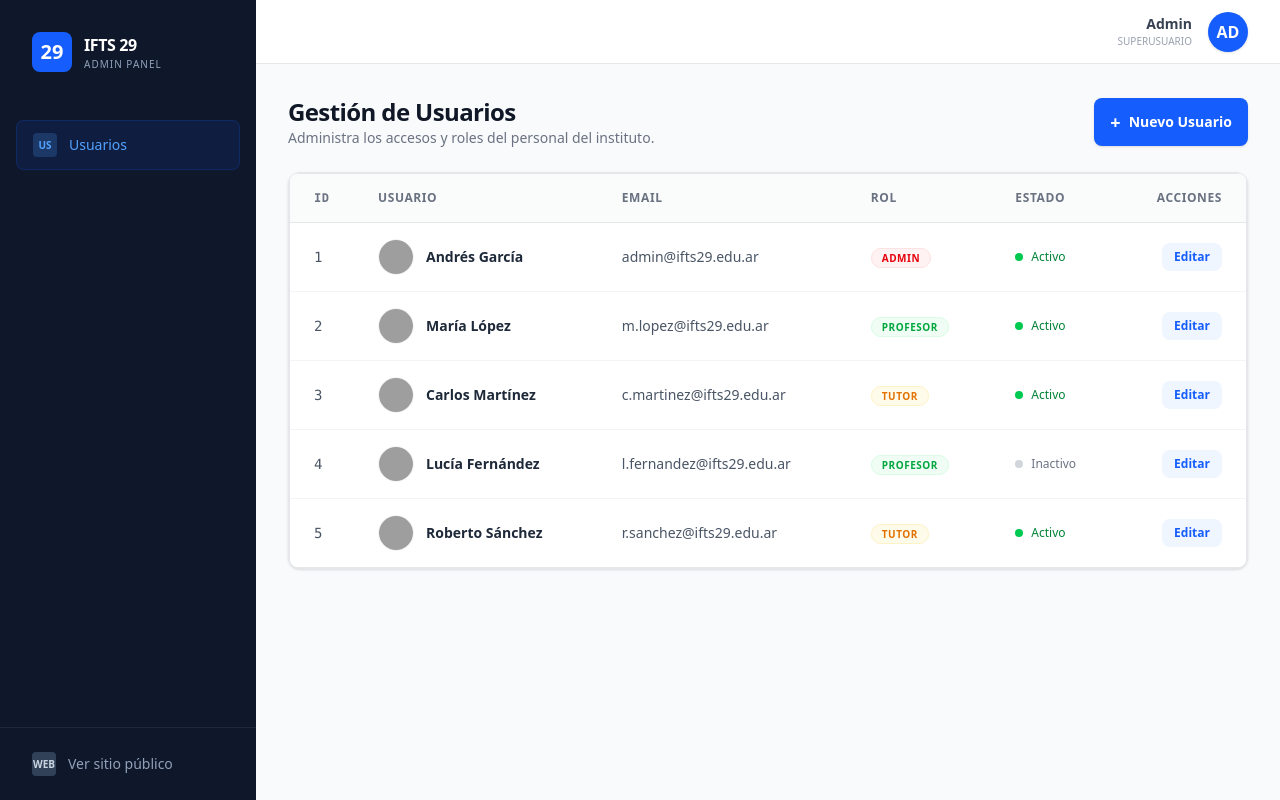
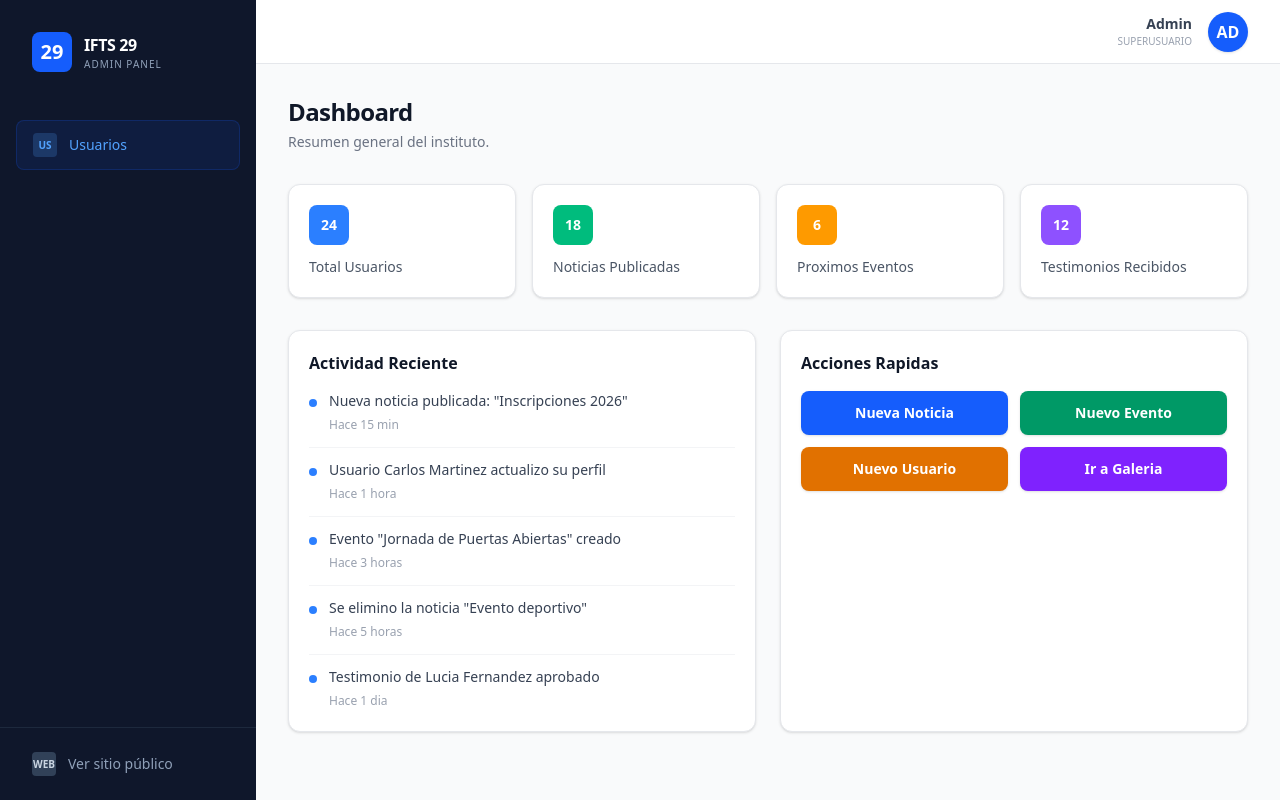
Before and after one commit to Lute86/ProyectoIntegradorTDS, a React (Vite) app in the folder App/frontend/: page /admin in a window 1280 px wide. Before the commit this address led to /admin/usuarios. Built offline with nearby package versions, Linux system fonts and the light colour scheme; grey boxes are pictures that could not be loaded.

Commit message:
chore(fe/admin): set dashboard as default admin route and update tasks

```diff
--- /dev/null
+++ b/App/frontend/src/pages/admin/DashboardPage/DashboardPage.tsx
@@ -0,0 +1,99 @@
+import { Link } from 'react-router-dom';
+
+/* ------------------------------------------------------------------ */
+/*  Datos mock estaticos (reemplazar con store cuando haya API real)   */
+/* ------------------------------------------------------------------ */
+
+const MOCK_STATS = [
+  { label: 'Total Usuarios', value: 24, color: 'bg-blue-500' },
+  { label: 'Noticias Publicadas', value: 18, color: 'bg-emerald-500' },
+  { label: 'Proximos Eventos', value: 6, color: 'bg-amber-500' },
+  { label: 'Testimonios Recibidos', value: 12, color: 'bg-violet-500' },
+];
+
+const MOCK_ACTIVITIES = [
+  { id: 1, texto: 'Nueva noticia publicada: "Inscripciones 2026"', timestamp: 'Hace 15 min' },
+  { id: 2, texto: 'Usuario Carlos Martinez actualizo su perfil', timestamp: 'Hace 1 hora' },
+  { id: 3, texto: 'Evento "Jornada de Puertas Abiertas" creado', timestamp: 'Hace 3 horas' },
+  { id: 4, texto: 'Se elimino la noticia "Evento deportivo"', timestamp: 'Hace 5 horas' },
+  { id: 5, texto: 'Testimonio de Lucia Fernandez aprobado', timestamp: 'Hace 1 dia' },
+];
+
+const QUICK_ACTIONS = [
+  { label: 'Nueva Noticia', href: '/admin/noticias', color: 'bg-blue-600 hover:bg-blue-700' },
+  { label: 'Nuevo Evento', href: '/admin/eventos', color: 'bg-emerald-600 hover:bg-emerald-700' },
+  { label: 'Nuevo Usuario', href: '/admin/usuarios', color: 'bg-amber-600 hover:bg-amber-700' },
+  { label: 'Ir a Galeria', href: '/admin/galeria', color: 'bg-violet-600 hover:bg-violet-700' },
+];
+
+/* ------------------------------------------------------------------ */
+/*  Componente principal                                              */
+/* ------------------------------------------------------------------ */
+
+const DashboardPage = () => {
+  return (
+    <div className="p-4 md:p-8 space-y-8 animate-in fade-in duration-500">
+
+      {/* Encabezado */}
+      <div>
+        <h1 className="text-2xl font-bold text-gray-900 tracking-tight">Dashboard</h1>
+        <p className="text-sm text-gray-500 mt-1">Resumen general del instituto.</p>
+      </div>
+
+      {/* StatCards: grilla responsiva de metricas */}
+      <section>
+        <div className="grid grid-cols-2 lg:grid-cols-4 gap-4">
+          {MOCK_STATS.map((stat) => (
+            <div key={stat.label} className="bg-white rounded-xl shadow-sm border border-gray-200 p-5 space-y-3">
+              <div className="flex items-center gap-3">
+                <div className={`w-10 h-10 rounded-lg ${stat.color} flex items-center justify-center text-white font-bold text-sm`}>
+                  {stat.value}
+                </div>
+              </div>
+              <p className="text-sm font-medium text-gray-600">{stat.label}</p>
+            </div>
+          ))}
+        </div>
+      </section>
+
+      {/* Filas inferiores: ActivityFeed + QuickActions */}
+      <div className="grid grid-cols-1 lg:grid-cols-2 gap-6">
+
+        {/* ActivityFeed */}
+        <section className="bg-white rounded-xl shadow-sm border border-gray-200 p-5 space-y-4">
+          <h2 className="text-base font-bold text-gray-900">Actividad Reciente</h2>
+          <ul className="space-y-3">
+            {MOCK_ACTIVITIES.map((act) => (
+              <li key={act.id} className="flex items-start gap-3 pb-3 border-b border-gray-100 last:border-0 last:pb-0">
+                <div className="w-2 h-2 mt-2 rounded-full bg-blue-500 shrink-0" />
+                <div className="flex-1 min-w-0">
+                  <p className="text-sm text-gray-700">{act.texto}</p>
+                  <span className="text-xs text-gray-400">{act.timestamp}</span>
+                </div>
+              </li>
+            ))}
+          </ul>
+        </section>
+
+        {/* QuickActions */}
+        <section className="bg-white rounded-xl shadow-sm border border-gray-200 p-5 space-y-4">
+          <h2 className="text-base font-bold text-gray-900">Acciones Rapidas</h2>
+          <div className="grid grid-cols-2 gap-3">
+            {QUICK_ACTIONS.map((action) => (
+              <Link
+                key={action.label}
+                to={action.href}
+                className={`${action.color} text-white text-sm font-semibold rounded-lg py-3 px-4 text-center transition-all shadow-sm active:scale-95`}
+              >
+                {action.label}
+              </Link>
+            ))}
+          </div>
+        </section>
+
+      </div>
+    </div>
+  );
+};
+
+export default DashboardPage;
--- a/App/frontend/src/routes/AppRouter.tsx
+++ b/App/frontend/src/routes/AppRouter.tsx
@@ -1,6 +1,7 @@
 import { BrowserRouter, Routes, Route, Navigate } from 'react-router-dom';
 import AdminLayout from '../components/layout/AdminLayout/AdminLayout';
 import UsuariosPage from '../pages/admin/UsuariosPage';
+import DashboardPage from '../pages/admin/DashboardPage/DashboardPage';
 
 /**
  * AppRouter - Definición central de rutas de la aplicación.
@@ -12,12 +13,12 @@ const AppRouter = () => {
     <BrowserRouter>
       <Routes>
         {/* Redirección inicial al Dashboard de Admin o Home Pública */}
-        <Route path="/" element={<Navigate to="/admin/usuarios" replace />} />
+        <Route path="/" element={<Navigate to="/admin" replace />} />
 
         {/* Rutas de Administración (Módulos 4 y 5) */}
         <Route path="/admin" element={<AdminLayout />}>
-          {/* Redirección por defecto dentro de admin */}
-          <Route index element={<Navigate to="/admin/usuarios" replace />} />
+          {/* Pagina por defecto: Dashboard */}
+          <Route index element={<DashboardPage />} />
 
           {/* Gestión de Usuarios (Tarea Actual) */}
           <Route path="usuarios" element={<UsuariosPage />} />
```
Also changed, not shown: 1 other file (tests, documents, lock files or other folders).
